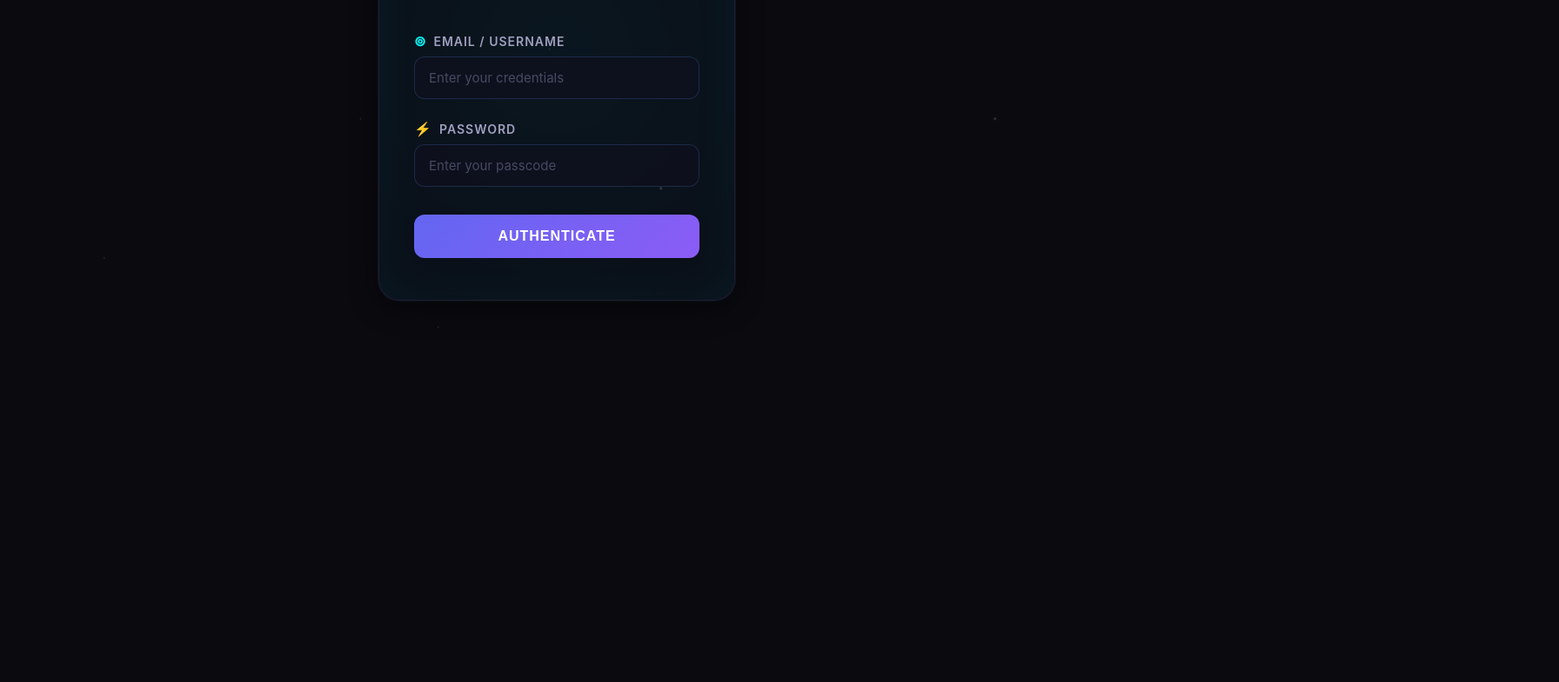
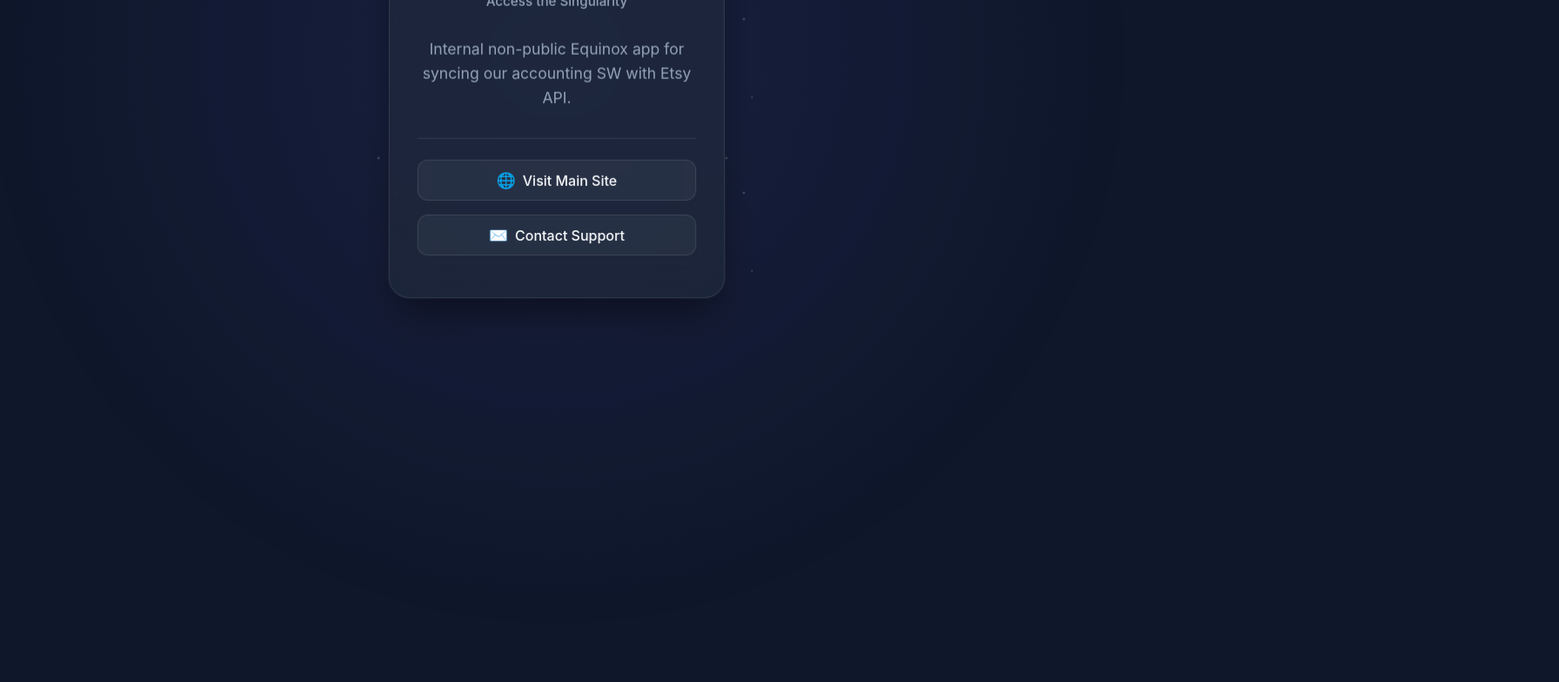
Before and after one commit to devopsmariocom/EquinoxWeb, a plain HTML site: page index.html in a window 1280 px wide. Shown: the part 335-1120 px from the top of the page at 87% size, 1792 px wide, since content can reach past the window. Before the commit the page ends 800 px from the top, so only its background shows below. Drawn offline with Linux system fonts and the light colour scheme.

Commit message:
feat: transform login page into a coming soon page by updating styling, adding new background animations, and removing form logic.

```diff
--- a/index.html
+++ b/index.html
@@ -1,12 +1,14 @@
 <!DOCTYPE html>
 <html lang="en">
+
 <head>
     <meta charset="UTF-8">
     <meta name="viewport" content="width=device-width, initial-scale=1.0">
     <meta name="description" content="Equinox - Secure Login">
-    <title>Equinox | Login</title>
+    <title>Equinox</title>
     <link rel="stylesheet" href="styles.css">
 </head>
+
 <body>
     <div class="container">
         <div class="stars" aria-hidden="true"></div>
@@ -14,9 +16,9 @@
             <div class="card-header">
                 <div class="logo">
                     <svg viewBox="0 0 100 100" xmlns="http://www.w3.org/2000/svg">
-                        <circle cx="50" cy="50" r="45" fill="none" stroke="url(#gradient)" stroke-width="4"/>
-                        <circle cx="50" cy="50" r="25" fill="none" stroke="url(#gradient2)" stroke-width="2"/>
-                        <circle cx="50" cy="50" r="5" fill="#00ffff"/>
+                        <circle cx="50" cy="50" r="45" fill="none" stroke="url(#gradient)" stroke-width="4" />
+                        <circle cx="50" cy="50" r="25" fill="none" stroke="url(#gradient2)" stroke-width="2" />
+                        <circle cx="50" cy="50" r="5" fill="#00ffff" />
                         <defs>
                             <linearGradient id="gradient" x1="0%" y1="0%" x2="100%" y2="100%">
                                 <stop offset="0%" style="stop-color:#00ffff;stop-opacity:1" />
@@ -33,49 +35,24 @@
                 <p class="subtitle">Access the Singularity</p>
             </div>
 
-            <form id="loginForm" class="login-form">
-                <div class="form-group">
-                    <label for="username" class="input-label">
-                        <span class="label-icon">⊚</span>
-                        Email / Username
-                    </label>
-                    <input
-                        type="text"
-                        id="username"
-                        name="username"
-                        class="form-input"
-                        required
-                        autocomplete="username"
-                        placeholder="Enter your credentials"
-                    >
+            <div class="info-content">
+                <p class="description">
+                    Internal non-public Equinox app for syncing our accounting SW with Etsy API.
+                </p>
+
+                <div class="contact-links">
+                    <a href="https://www.hellosingularity.com" target="_blank" class="contact-link">
+                        <span class="link-icon">🌐</span> Visit Main Site
+                    </a>
+                    <a href="mailto:mail@hellosingularity.com" class="contact-link">
+                        <span class="link-icon">✉️</span> Contact Support
+                    </a>
                 </div>
-
-                <div class="form-group">
-                    <label for="password" class="input-label">
-                        <span class="label-icon">⚡</span>
-                        Password
-                    </label>
-                    <input
-                        type="password"
-                        id="password"
-                        name="password"
-                        class="form-input"
-                        required
-                        autocomplete="current-password"
-                        placeholder="Enter your passcode"
-                    >
-                </div>
-
-                <button type="submit" class="login-btn" id="loginBtn">
-                    <span class="btn-text">Authenticate</span>
-                    <span class="btn-loader" aria-hidden="true"></span>
-                </button>
-
-                <div class="error-message" id="errorMessage" role="alert"></div>
-            </form>
+            </div>
         </div>
     </div>
 
-    <script src="script.js"></script>
+
 </body>
+
 </html>
--- a/script.js
+++ /dev/null
@@ -1,73 +0,0 @@
-// Login Form Handler
-const loginForm = document.getElementById('loginForm');
-const usernameInput = document.getElementById('username');
-const passwordInput = document.getElementById('password');
-const errorMessage = document.getElementById('errorMessage');
-const loginBtn = document.getElementById('loginBtn');
-
-loginForm.addEventListener('submit', handleLogin);
-
-function handleLogin(event) {
-    event.preventDefault();
-
-    // Disable form and show loading state
-    loginBtn.classList.add('loading');
-    usernameInput.disabled = true;
-    passwordInput.disabled = true;
-
-    // Hide any previous error messages
-    errorMessage.classList.remove('show');
-
-    // Simulate authentication delay
-    setTimeout(() => {
-        // Always show error (this is a fake login page)
-        showErrorMessage('Authentication failed. Invalid credentials.');
-
-        // Re-enable form
-        loginBtn.classList.remove('loading');
-        usernameInput.disabled = false;
-        passwordInput.disabled = false;
-
-        // Clear password field
-        passwordInput.value = '';
-        passwordInput.focus();
-
-        // Add shake effect to the form
-        loginForm.style.animation = 'errorShake 0.5s ease';
-        setTimeout(() => {
-            loginForm.style.animation = '';
-        }, 500);
-    }, 1500);
-}
-
-function showErrorMessage(message) {
-    errorMessage.textContent = message;
-    errorMessage.classList.add('show');
-
-    // Scroll error into view if needed
-    errorMessage.scrollIntoView({ behavior: 'smooth', block: 'nearest' });
-}
-
-// Add visual feedback when typing
-const inputs = [usernameInput, passwordInput];
-inputs.forEach(input => {
-    input.addEventListener('focus', () => {
-        input.parentElement.style.transform = 'scale(1.02)';
-        input.parentElement.style.transition = 'transform 0.2s ease';
-    });
-
-    input.addEventListener('blur', () => {
-        input.parentElement.style.transform = 'scale(1)';
-    });
-});
-
-// Add glow effect on form focus
-loginForm.addEventListener('keydown', (event) => {
-    if (event.key === 'Enter') {
-        loginForm.style.boxShadow =
-            '0 0 40px rgba(0, 255, 255, 0.3), inset 0 0 60px rgba(0, 255, 255, 0.05)';
-        setTimeout(() => {
-            loginForm.style.boxShadow = '';
-        }, 200);
-    }
-});
--- a/styles.css
+++ b/styles.css
@@ -1,334 +1,264 @@
+:root {
+    --primary: #00ffff;
+    --secondary: #8b5cf6;
+    --accent: #6366f1;
+    --bg-dark: #0f172a;
+    --card-bg: rgba(30, 41, 59, 0.7);
+    --text-primary: #f8fafc;
+    --text-secondary: #94a3b8;
+    --error: #ef4444;
+    --success: #10b981;
+}
+
 * {
     margin: 0;
     padding: 0;
     box-sizing: border-box;
-}
-
-:root {
-    --primary-cyan: #00ffff;
-    --primary-blue: #6366f1;
-    --primary-purple: #8b5cf6;
-    --dark-bg: #0a0a0f;
-    --darker-bg: #050508;
-    --glass-bg: rgba(15, 15, 30, 0.4);
-    --glass-border: rgba(100, 100, 150, 0.2);
-    --text-primary: #e0e0ff;
-    --text-secondary: #a0a0c0;
-    --error-color: #ff3366;
+    font-family: 'Inter', system-ui, -apple-system, sans-serif;
 }
 
 body {
-    font-family: -apple-system, BlinkMacSystemFont, 'Segoe UI', 'Roboto', 'Oxygen', 'Ubuntu', 'Cantarell', sans-serif;
-    background: var(--dark-bg);
+    background-color: var(--bg-dark);
+    color: var(--text-primary);
     min-height: 100vh;
     display: flex;
+    justify-content: center;
     align-items: center;
-    justify-content: center;
     overflow: hidden;
     position: relative;
-    color: var(--text-primary);
 }
 
-/* Animated Starfield Background */
+/* Animated Background */
+body::before {
+    content: '';
+    position: absolute;
+    width: 150%;
+    height: 150%;
+    background: radial-gradient(circle at 50% 50%,
+            rgba(99, 102, 241, 0.15) 0%,
+            rgba(15, 23, 42, 0) 50%);
+    animation: pulse 10s ease-in-out infinite;
+    z-index: -1;
+}
+
+@keyframes pulse {
+
+    0%,
+    100% {
+        transform: scale(1);
+        opacity: 0.5;
+    }
+
+    50% {
+        transform: scale(1.2);
+        opacity: 0.8;
+    }
+}
+
 .stars {
-    position: fixed;
+    position: absolute;
     top: 0;
     left: 0;
     width: 100%;
     height: 100%;
-    z-index: 1;
-    pointer-events: none;
-    background:
-        radial-gradient(2px 2px at 20% 30%, white, transparent),
-        radial-gradient(2px 2px at 60% 70%, white, transparent),
-        radial-gradient(1px 1px at 50% 50%, white, transparent),
-        radial-gradient(1px 1px at 80% 10%, white, transparent),
-        radial-gradient(2px 2px at 90% 60%, white, transparent),
-        radial-gradient(1px 1px at 33% 60%, white, transparent),
-        radial-gradient(2px 2px at 70% 20%, white, transparent),
-        radial-gradient(1px 1px at 10% 80%, white, transparent),
-        radial-gradient(1px 1px at 40% 90%, white, transparent);
-    background-size: 100% 100%;
-    animation: starsMove 120s linear infinite;
+    background-image:
+        radial-gradient(2px 2px at 20px 30px, #fff, rgba(0, 0, 0, 0)),
+        radial-gradient(2px 2px at 40px 70px, #fff, rgba(0, 0, 0, 0)),
+        radial-gradient(2px 2px at 50px 160px, #fff, rgba(0, 0, 0, 0)),
+        radial-gradient(2px 2px at 90px 40px, #fff, rgba(0, 0, 0, 0)),
+        radial-gradient(2px 2px at 130px 80px, #fff, rgba(0, 0, 0, 0));
+    background-repeat: repeat;
+    background-size: 200px 200px;
     opacity: 0.3;
+    animation: twinkle 5s infinite;
+    z-index: -1;
 }
 
-@keyframes starsMove {
+@keyframes twinkle {
     0% {
-        transform: translate(0, 0);
+        opacity: 0.3;
     }
+
+    50% {
+        opacity: 0.5;
+    }
+
     100% {
-        transform: translate(-200px, -200px);
+        opacity: 0.3;
     }
 }
 
 .container {
-    position: relative;
-    z-index: 2;
     width: 100%;
     max-width: 450px;
-    padding: 20px;
+    padding: 2rem;
+    perspective: 1000px;
 }
 
 .login-card {
-    background: var(--glass-bg);
+    background: var(--card-bg);
     backdrop-filter: blur(20px);
-    border: 1px solid var(--glass-border);
+    border: 1px solid rgba(255, 255, 255, 0.1);
     border-radius: 24px;
-    padding: 48px 40px;
-    box-shadow:
-        0 8px 32px rgba(0, 0, 0, 0.4),
-        0 0 0 1px rgba(100, 150, 255, 0.1),
-        inset 0 0 60px rgba(0, 255, 255, 0.05);
-    position: relative;
-    overflow: hidden;
+    padding: 3rem 2rem;
+    box-shadow: 0 25px 50px -12px rgba(0, 0, 0, 0.5);
+    transform-style: preserve-3d;
+    animation: float 6s ease-in-out infinite;
 }
 
-.login-card::before {
-    content: '';
-    position: absolute;
-    top: -50%;
-    left: -50%;
-    width: 200%;
-    height: 200%;
-    background: radial-gradient(circle, rgba(0, 255, 255, 0.1) 0%, transparent 70%);
-    animation: pulse 10s ease-in-out infinite;
-}
+@keyframes float {
 
-@keyframes pulse {
-    0%, 100% {
-        transform: scale(1);
-        opacity: 0.3;
+    0%,
+    100% {
+        transform: translateY(0) rotateX(0);
     }
+
     50% {
-        transform: scale(1.1);
-        opacity: 0.5;
+        transform: translateY(-10px) rotateX(2deg);
     }
 }
 
 .card-header {
     text-align: center;
-    margin-bottom: 40px;
+    margin-bottom: 2rem;
 }
 
 .logo {
     width: 80px;
     height: 80px;
-    margin: 0 auto 20px;
-    animation: logoGlow 3s ease-in-out infinite;
-}
-
-@keyframes logoGlow {
-    0%, 100% {
-        filter: drop-shadow(0 0 10px rgba(0, 255, 255, 0.5));
-    }
-    50% {
-        filter: drop-shadow(0 0 25px rgba(0, 255, 255, 0.8));
-    }
+    margin: 0 auto 1.5rem;
+    position: relative;
 }
 
 .logo svg {
     width: 100%;
     height: 100%;
+    filter: drop-shadow(0 0 10px var(--primary));
+    animation: spin 20s linear infinite;
 }
 
-.card-header h1 {
-    font-size: 32px;
+@keyframes spin {
+    from {
+        transform: rotate(0deg);
+    }
+
+    to {
+        transform: rotate(360deg);
+    }
+}
+
+h1 {
+    font-size: 2.5rem;
     font-weight: 700;
-    background: linear-gradient(135deg, var(--primary-cyan), var(--primary-purple));
+    background: linear-gradient(135deg, var(--text-primary) 0%, var(--primary) 100%);
     -webkit-background-clip: text;
     -webkit-text-fill-color: transparent;
-    background-clip: text;
-    margin-bottom: 8px;
-    letter-spacing: 1px;
+    margin-bottom: 0.5rem;
+    letter-spacing: -1px;
 }
 
 .subtitle {
-    font-size: 14px;
     color: var(--text-secondary);
-    font-weight: 300;
-    letter-spacing: 2px;
-    text-transform: uppercase;
+    font-size: 0.95rem;
+    font-weight: 500;
 }
 
-.login-form {
-    position: relative;
-    z-index: 1;
+.info-content {
+    text-align: center;
 }
 
-.form-group {
-    margin-bottom: 24px;
+.description {
+    color: var(--text-secondary);
+    font-size: 1.1rem;
+    line-height: 1.6;
+    margin-bottom: 2rem;
 }
 
-.input-label {
-    display: flex;
+.status-indicator {
+    display: inline-flex;
     align-items: center;
-    gap: 8px;
-    font-size: 14px;
-    font-weight: 600;
-    color: var(--text-secondary);
-    margin-bottom: 8px;
-    text-transform: uppercase;
-    letter-spacing: 1px;
+    background: rgba(16, 185, 129, 0.1);
+    border: 1px solid rgba(16, 185, 129, 0.2);
+    padding: 0.5rem 1rem;
+    border-radius: 9999px;
+    margin-bottom: 2rem;
 }
 
-.label-icon {
-    font-size: 16px;
-    color: var(--primary-cyan);
+.status-dot {
+    width: 8px;
+    height: 8px;
+    background-color: var(--success);
+    border-radius: 50%;
+    margin-right: 0.5rem;
+    box-shadow: 0 0 10px var(--success);
+    animation: pulse-green 2s infinite;
 }
 
-.form-input {
-    width: 100%;
-    padding: 14px 16px;
-    background: rgba(15, 15, 30, 0.6);
-    border: 1px solid rgba(100, 150, 255, 0.2);
-    border-radius: 12px;
-    color: var(--text-primary);
-    font-size: 15px;
-    transition: all 0.3s ease;
-    outline: none;
-    font-family: inherit;
+.status-text {
+    color: var(--success);
+    font-size: 0.875rem;
+    font-weight: 600;
 }
 
-.form-input::placeholder {
-    color: rgba(160, 160, 200, 0.4);
-}
+@keyframes pulse-green {
+    0% {
+        opacity: 1;
+    }
 
-.form-input:focus {
-    border-color: var(--primary-cyan);
-    box-shadow:
-        0 0 0 3px rgba(0, 255, 255, 0.1),
-        0 0 20px rgba(0, 255, 255, 0.2);
-    background: rgba(15, 15, 30, 0.8);
-}
+    50% {
+        opacity: 0.5;
+    }
 
-.login-btn {
-    width: 100%;
-    padding: 16px;
-    background: linear-gradient(135deg, var(--primary-blue), var(--primary-purple));
-    border: none;
-    border-radius: 12px;
-    color: white;
-    font-size: 16px;
-    font-weight: 600;
-    cursor: pointer;
-    transition: all 0.3s ease;
-    position: relative;
-    overflow: hidden;
-    margin-top: 8px;
-    text-transform: uppercase;
-    letter-spacing: 1px;
-}
-
-.login-btn::before {
-    content: '';
-    position: absolute;
-    top: 0;
-    left: -100%;
-    width: 100%;
-    height: 100%;
-    background: linear-gradient(90deg, transparent, rgba(255, 255, 255, 0.2), transparent);
-    transition: left 0.5s;
-}
-
-.login-btn:hover::before {
-    left: 100%;
-}
-
-.login-btn:hover {
-    transform: translateY(-2px);
-    box-shadow:
-        0 6px 20px rgba(99, 102, 241, 0.4),
-        0 0 30px rgba(139, 92, 246, 0.3);
-}
-
-.login-btn:active {
-    transform: translateY(0);
-}
-
-.login-btn.loading .btn-text {
-    opacity: 0;
-}
-
-.login-btn.loading .btn-loader {
-    display: block;
-}
-
-.btn-loader {
-    display: none;
-    position: absolute;
-    top: 50%;
-    left: 50%;
-    transform: translate(-50%, -50%);
-    width: 20px;
-    height: 20px;
-    border: 2px solid rgba(255, 255, 255, 0.3);
-    border-top-color: white;
-    border-radius: 50%;
-    animation: spin 0.8s linear infinite;
-}
-
-@keyframes spin {
-    to {
-        transform: translate(-50%, -50%) rotate(360deg);
+    100% {
+        opacity: 1;
     }
 }
 
-.error-message {
-    margin-top: 16px;
-    padding: 12px 16px;
-    background: rgba(255, 51, 102, 0.15);
-    border: 1px solid rgba(255, 51, 102, 0.3);
-    border-radius: 8px;
-    color: var(--error-color);
-    font-size: 14px;
-    text-align: center;
-    display: none;
-    animation: errorShake 0.5s ease;
+.contact-links {
+    display: flex;
+    flex-direction: column;
+    gap: 1rem;
+    margin-top: 1rem;
+    border-top: 1px solid rgba(255, 255, 255, 0.1);
+    padding-top: 1.5rem;
 }
 
-.error-message.show {
-    display: block;
+.contact-link {
+    display: flex;
+    align-items: center;
+    justify-content: center;
+    padding: 0.75rem 1rem;
+    background: rgba(255, 255, 255, 0.05);
+    border: 1px solid rgba(255, 255, 255, 0.1);
+    border-radius: 12px;
+    color: var(--text-primary);
+    text-decoration: none;
+    font-weight: 500;
+    transition: all 0.3s ease;
 }
 
-@keyframes errorShake {
-    0%, 100% {
-        transform: translateX(0);
-    }
-    10%, 30%, 50%, 70%, 90% {
-        transform: translateX(-8px);
-    }
-    20%, 40%, 60%, 80% {
-        transform: translateX(8px);
-    }
+.contact-link:hover {
+    background: rgba(255, 255, 255, 0.1);
+    border-color: var(--primary);
+    transform: translateY(-2px);
+    box-shadow: 0 4px 12px rgba(0, 255, 255, 0.1);
 }
 
-/* Responsive Design */
-@media (max-width: 640px) {
+.link-icon {
+    margin-right: 0.5rem;
+    font-size: 1.1rem;
+}
+
+@media (max-width: 480px) {
     .container {
-        padding: 15px;
+        padding: 1rem;
     }
 
     .login-card {
-        padding: 36px 28px;
+        padding: 2rem 1.5rem;
     }
 
-    .card-header h1 {
-        font-size: 28px;
-    }
-
-    .logo {
-        width: 64px;
-        height: 64px;
+    h1 {
+        font-size: 2rem;
     }
 }
-
-@media (max-width: 480px) {
-    .login-card {
-        padding: 32px 24px;
-    }
-
-    .form-input, .login-btn {
-        padding: 12px 14px;
-    }
-}
```
